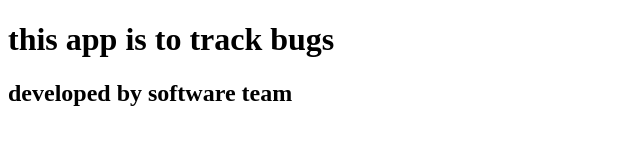
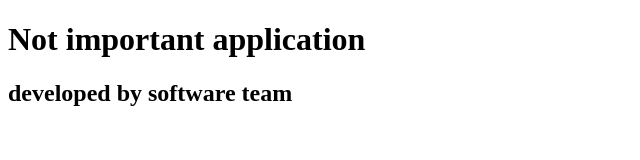
Before and after one commit to Srigayathriikumar/BugTracker, a plain HTML site: page index.html in a window 1280 px wide. Shown: the whole page, without its empty margins (0-640 px from the left). Drawn offline with Linux system fonts and the light colour scheme.

Commit message:
feat:edit index file

```diff
--- a/index.html
+++ b/index.html
@@ -4,7 +4,7 @@
     <meta charset="UTF-8">
     <meta name="viewport" content="width=device-width, initial-scale=1.0">
     <title>Bug Tracker</title>
-    <h1>this app is to track bugs</h1>
+    <h1>Not important application</h1>
     <h2>developed by software team</h2>
 </head>
 <body>
```
